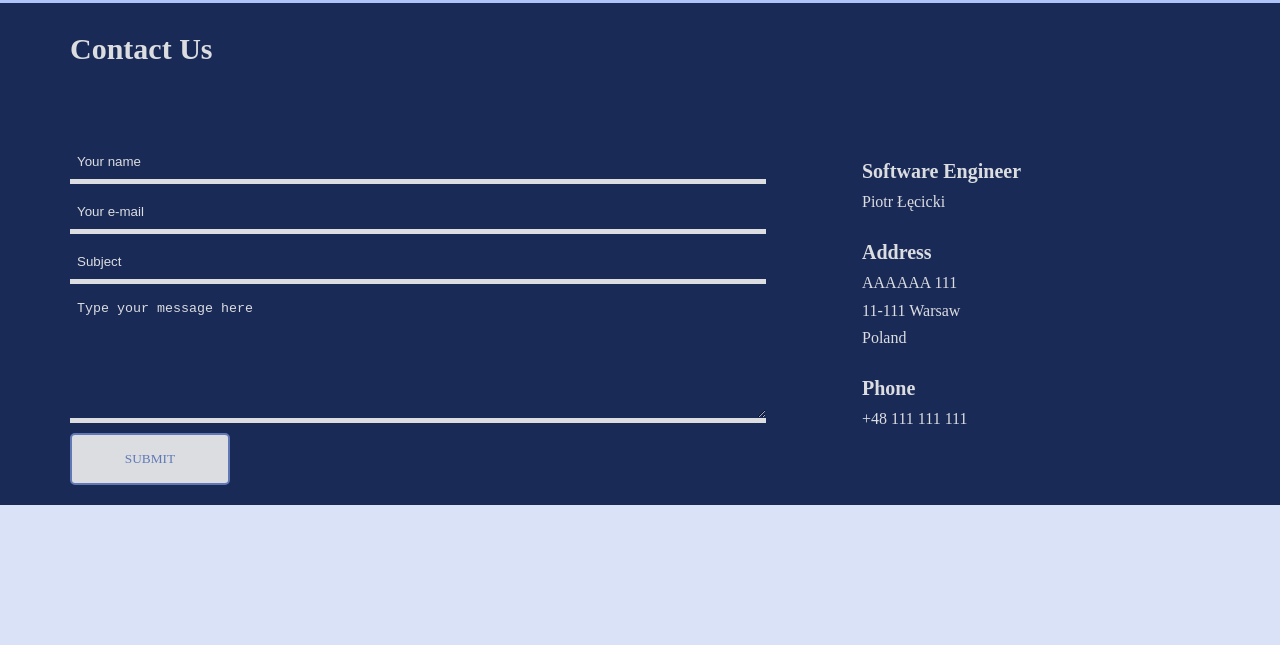
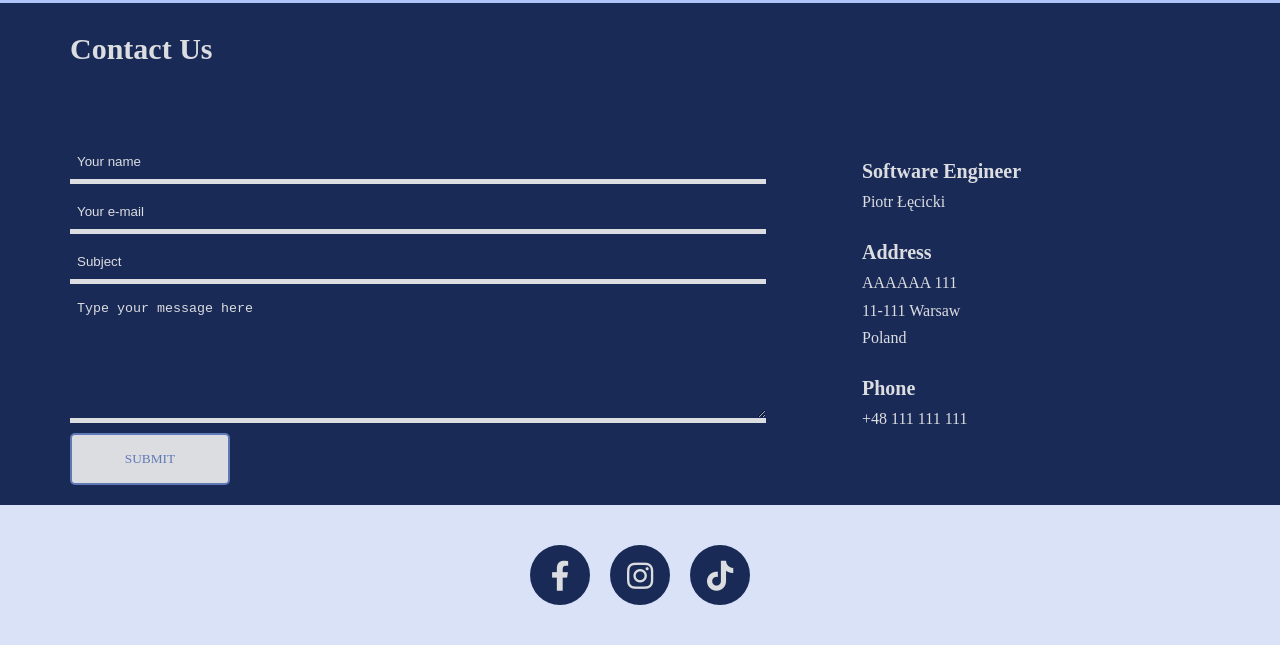
Before and after one commit to plecicki/kodilla-full-stack, a website: page 1-Praktyka-CSS-i-RWD/index.html in a window 1280 px wide. Shown: the part 1677-2322 px from the top of the page. Before the commit the page ends 2182 px from the top, so only its background shows below. Drawn offline with Linux system fonts and the light colour scheme; a web font is replaced by a local one.

Commit message:
Footer - Section

```diff
--- a/1-Praktyka-CSS-i-RWD/index.html
+++ b/1-Praktyka-CSS-i-RWD/index.html
@@ -3,6 +3,7 @@
     <head>
         <meta charset="utf-8">
         <link rel="stylesheet" href="style.css">
+        <link rel="stylesheet" href="https://use.fontawesome.com/releases/v6.0.0/css/all.css">
         <link href="https://fonts.googleapis.com/css2?family=Sour+Gummy:ital,wght@0,100..900;1,100..900&family=Twinkle+Star&display=swap" rel="stylesheet">
     </head>
     <body>
@@ -121,5 +122,18 @@
                 </div>
             </div>
         </section>
+        <footer>
+            <ul>
+                <li>
+                    <a href="#"><i class="fab fa-facebook-f"></i>Facebook</a>
+                </li>
+                <li>
+                    <a href="#"><i class="fa-brands fa-instagram"></i>Instagram</a>
+                </li>
+                <li>
+                    <a href="#"><i class="fa-brands fa-tiktok"></i>TikTok</a>
+                </li>
+            </ul>
+        </footer>
     </body>
 </html>
--- a/1-Praktyka-CSS-i-RWD/style.scss
+++ b/1-Praktyka-CSS-i-RWD/style.scss
@@ -343,3 +343,32 @@ section {
         margin-top: 0;
     }
 }
+
+//Footer
+footer {
+    ul {
+        margin: 0 auto;
+        display: flex;
+        flex-wrap: wrap;
+        justify-content: center;
+        padding: 40px 0;
+        li {
+            font-size: 0;
+            width: 60px;
+            height: 60px;
+            text-align: center;
+            padding: 16px;
+            margin: 0 10px;
+            background: $main-dark-blue-color;
+            border-radius: 50%;
+            transition: $transition;
+            i {
+                font-size: 30px;
+                color: $light-text-color;
+            }
+            &:hover {
+                transform: scale(1.2);
+            }
+        }
+    }
+}
```
Also changed, not shown: 1-Praktyka-CSS-i-RWD/style.css.
